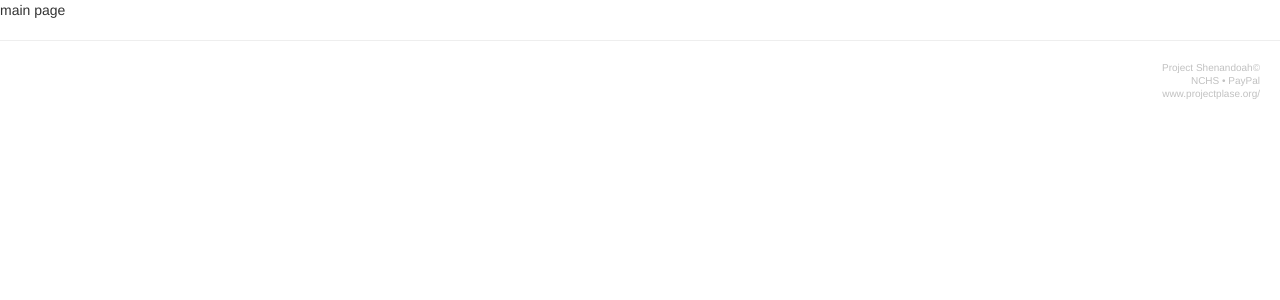
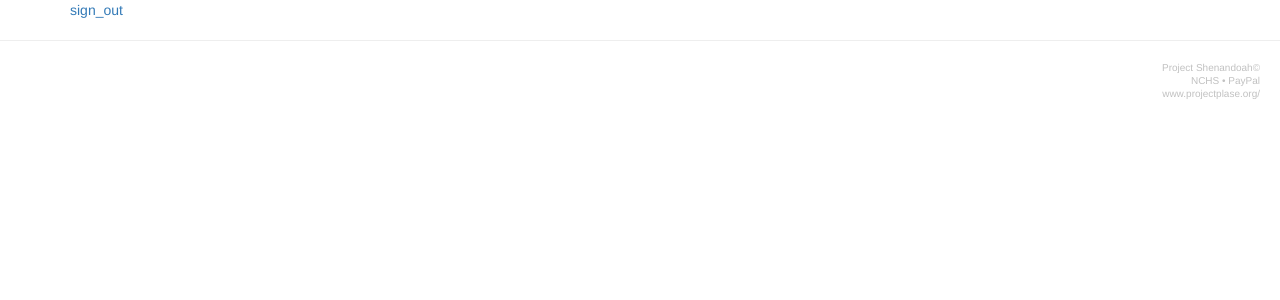
Before and after one commit to Xerxous/shenandoah, a Django app: page / in a window 1280 px wide. Shown: the top 300 px of the page. Run offline with Django 3.2, Linux system fonts and the light colour scheme; the visitor is signed in with stand-in values (Sample User, id 1); some libraries are stand-ins or nearby versions.

Commit message:
added sign-out function

```diff
--- a/apps/home/url.py
+++ b/apps/home/url.py
@@ -1,7 +1,8 @@
 from django.conf.urls import url
-from .views import landing, auth
+from .views import landing, auth, sign_out
 
 urlpatterns = [
     url(r'^$', landing, name='index'),
     url(r'^login/', auth, name='login'),
+    url(r'^sign_out$', sign_out, name='sign_out')
 ]
--- a/apps/home/views.py
+++ b/apps/home/views.py
@@ -18,3 +18,8 @@ def auth(request):
 @login_required
 def landing(request):
     return render(request, 'index.html')
+
+@login_required
+def sign_out(request):
+    logout(request)
+    return redirect('home:login')
--- a/templates/index.html
+++ b/templates/index.html
@@ -1,5 +1,7 @@
 {% extends 'base.html' %}
 
 {% block content %}
-main page
+<div class="container">
+  <a href="{% url 'home:sign_out' %}">sign_out</a>
+</div>
 {% endblock %}
```
